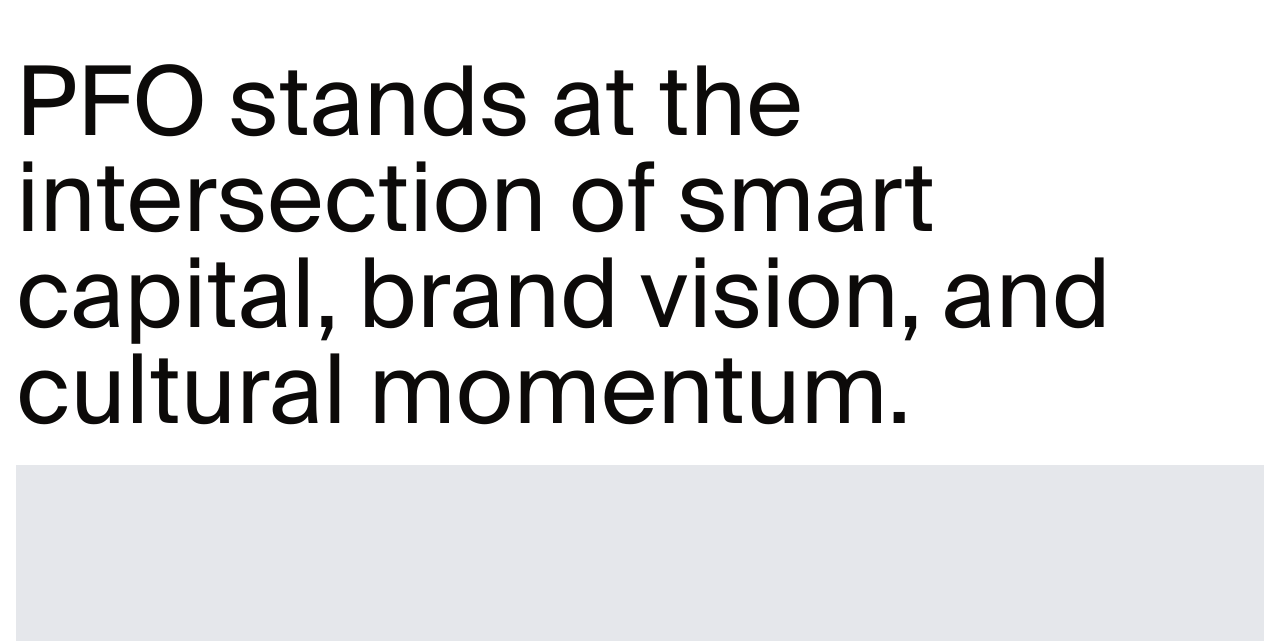
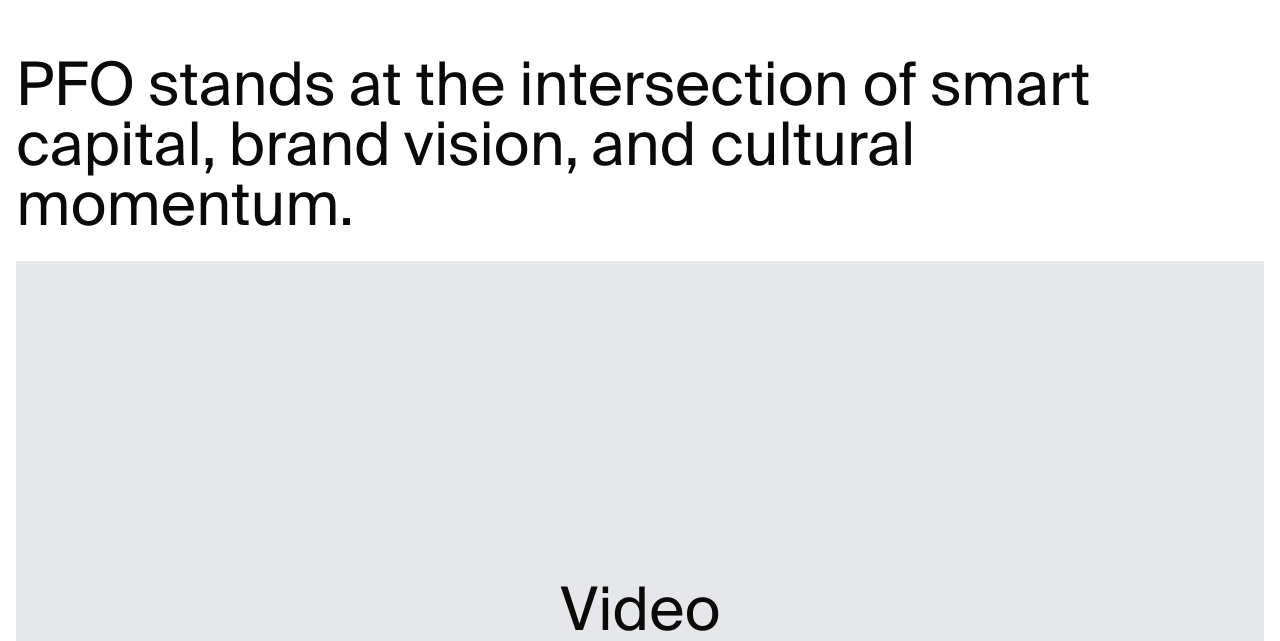
Before and after one commit to leandesigngmbh/panzel-family-office-2, a Next.js app: page / in a window 1280 px wide. Shown: the part 1239-1880 px from the top of the page. Built offline with nearby package versions, Linux system fonts and the light colour scheme.

Commit message:
modified ui

```diff
--- a/src/app/page.tsx
+++ b/src/app/page.tsx
@@ -2,12 +2,8 @@ import NavColorSwitcher from "@/components/atoms/NavColorSwitcher";
 import Contact from "@/components/molecules/Contact";
 import CoreCompetencies from "@/components/molecules/CoreCompetencies";
 import Hero from "@/components/molecules/Hero";
-import Intro from "@/components/molecules/Intro";
 import IntroNew from "@/components/molecules/IntroNew";
-import Manifest from "@/components/molecules/Manifest";
 import MissionVisionValues from "@/components/molecules/MissionVisionValues";
-import PinTest from "@/components/molecules/PinTest";
-import Priciples from "@/components/molecules/Priciples";
 import StatsSection from "@/components/molecules/StatsSection";
 import Team from "@/components/molecules/Team";
 import Footer from "@/components/organisms/Footer";
--- a/src/components/molecules/CoreCompetencies.tsx
+++ b/src/components/molecules/CoreCompetencies.tsx
@@ -121,8 +121,7 @@ const CoreCompetencies = () => {
           scrollTrigger: {
             trigger: sectionRef.current,
             start: "top center",
-            end: "bottom top",
-            scrub: true,
+            toggleActions: "play none none none", // Play animation on enter only
           },
         }
       );
--- a/src/components/molecules/IntroNew.tsx
+++ b/src/components/molecules/IntroNew.tsx
@@ -1,7 +1,7 @@
 const IntroNew = () => {
   return (
-    <section className="py-24 md:px-4 px-2 md:text-8xl text-6xl flex flex-col gap-6">
-      <p>
+    <section className="py-24 md:px-4 px-2 text-6xl flex flex-col gap-6">
+      <p className="max-w-7xl">
         PFO stands at the intersection of smart capital, brand vision, and
         cultural momentum.
       </p>
```
